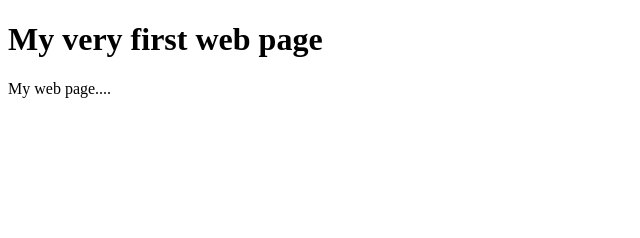
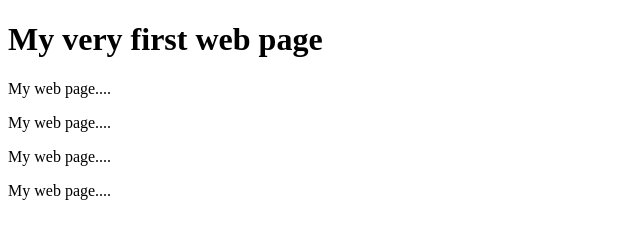
Before and after one commit to eshita100/Class-Practice-Student, a plain HTML site: page try.html in a window 1280 px wide. Shown: the whole page, without its empty margins (0-640 px from the left). Drawn offline with Linux system fonts and the light colour scheme.

Commit message:
second commit

```diff
--- a/try.html
+++ b/try.html
@@ -7,7 +7,7 @@
 
 <body>
     <h1>My very first web page</h1>
-    <p>My web page....</p>
+    <p>My web page....</p><p>My web page....</p><p>My web page....</p><p>My web page....</p>
 </body>
 
 </html>
```
